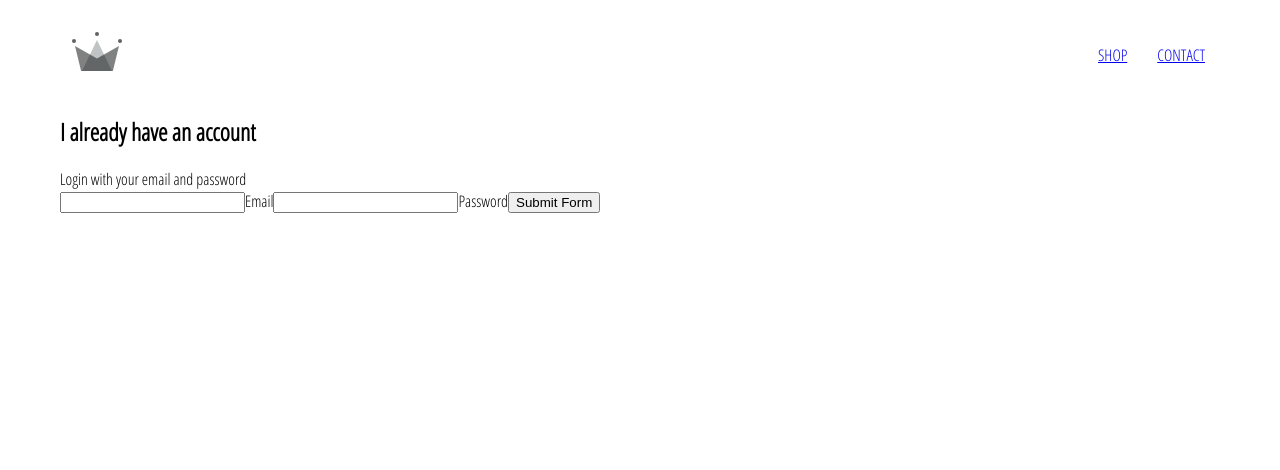
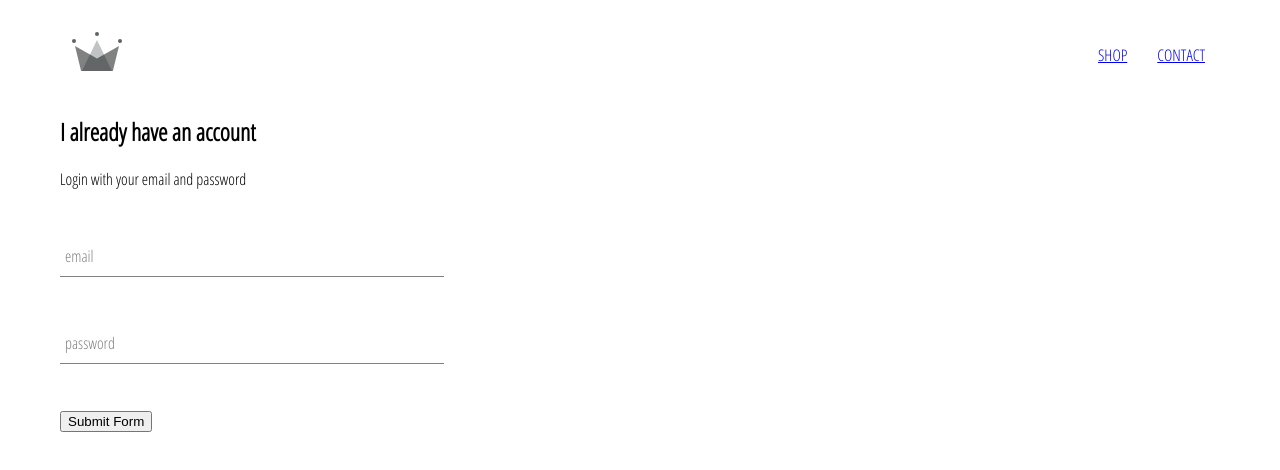
Before and after one commit to TheCodeNinja/Firebase_React_Ecommerce, a React (Create React App) app: page /login in a window 1280 px wide. Shown: the top 470 px of the page. Built offline with nearby package versions, Linux system fonts and the light colour scheme.

Commit message:
lesson 14 - create form-input component and styles for login component

```diff
--- /dev/null
+++ b/src/components/form-input/form-input.component.jsx
@@ -0,0 +1,26 @@
+import React from 'react';
+
+import './form-input.styles.scss';
+
+const FormInput = ({ handleChange, label, ...otherProps }) => (
+  <div className="form-group">
+    <input
+      className="form-input"
+      onChange={handleChange}
+      {...otherProps}
+    />
+    {
+      label
+        ? (
+            <label className={
+              `${otherProps.value.length ? 'move-up' : ''} label`
+            }>
+              { label }
+            </label>
+          )
+        : null
+    }
+  </div>
+);
+
+export default FormInput;
--- /dev/null
+++ b/src/components/form-input/form-input.styles.scss
@@ -0,0 +1,55 @@
+$sub-color: grey;
+$main-color: black;
+
+@mixin moveUpAndSmaller {
+  top: -14px;
+  font-size: 12px;
+  color: $main-color;
+}
+
+.form-group { // form input container
+  position: relative;
+  margin: 45px 0;
+
+  .form-input {
+    color: $sub-color;
+    font-size: 18px;
+    padding: 10px 10px 10px 5px;
+    display: block;
+    width: 100%;
+    box-sizing: border-box;
+    border: none;
+    border-bottom: 1px solid $sub-color;
+    margin: 25px 0;
+
+    // when the form input is focused
+    &:focus {
+      outline: none;
+    }
+
+    // when the form input is focused, override the label styles
+    &:focus ~ .label {
+      @include moveUpAndSmaller();
+    }
+  }
+
+  input[type='password'] {
+    letter-spacing: 0.3em;
+  }
+
+  .label {
+    color: $sub-color;
+    font-size: 16px;
+    font-weight: normal;
+    pointer-events: none;
+    position: absolute;
+    left: 5px;
+    top: 10px;
+    transition: 300ms ease all;
+
+    // when the form input has value, show this style for label
+    &.move-up {
+      @include moveUpAndSmaller();
+    }
+  }
+}
--- a/src/components/login/login.component.jsx
+++ b/src/components/login/login.component.jsx
@@ -1,5 +1,6 @@
 import React, { Component } from 'react';
 
+import FormInput from '../form-input/form-input.component';
 import './login.styles.scss';
 
 class Login extends Component {
@@ -32,22 +33,22 @@
         <span>Login with your email and password</span>
 
         <form onSubmit={this.handleSubmit}>
-          <input
+          <FormInput
+            handleChange={this.handleChange}
+            label='email'
             type="email"
             name="email"
             value={this.state.email}
-            onChange={this.handleChange}
             required
           />
-          <label>Email</label>
-          <input
+          <FormInput
+            handleChange={this.handleChange}
+            label='password'
             type="password"
             name="password"
             value={this.state.password}
-            onChange={this.handleChange}
             required
           />
-          <label>Password</label>
           <input type='submit' value='Submit Form' />
         </form>
       </div>
--- a/src/components/login/login.styles.scss
+++ b/src/components/login/login.styles.scss
@@ -0,0 +1,4 @@
+.login {
+  width: 30vw;
+  // border: 1px solid red;
+}
```
